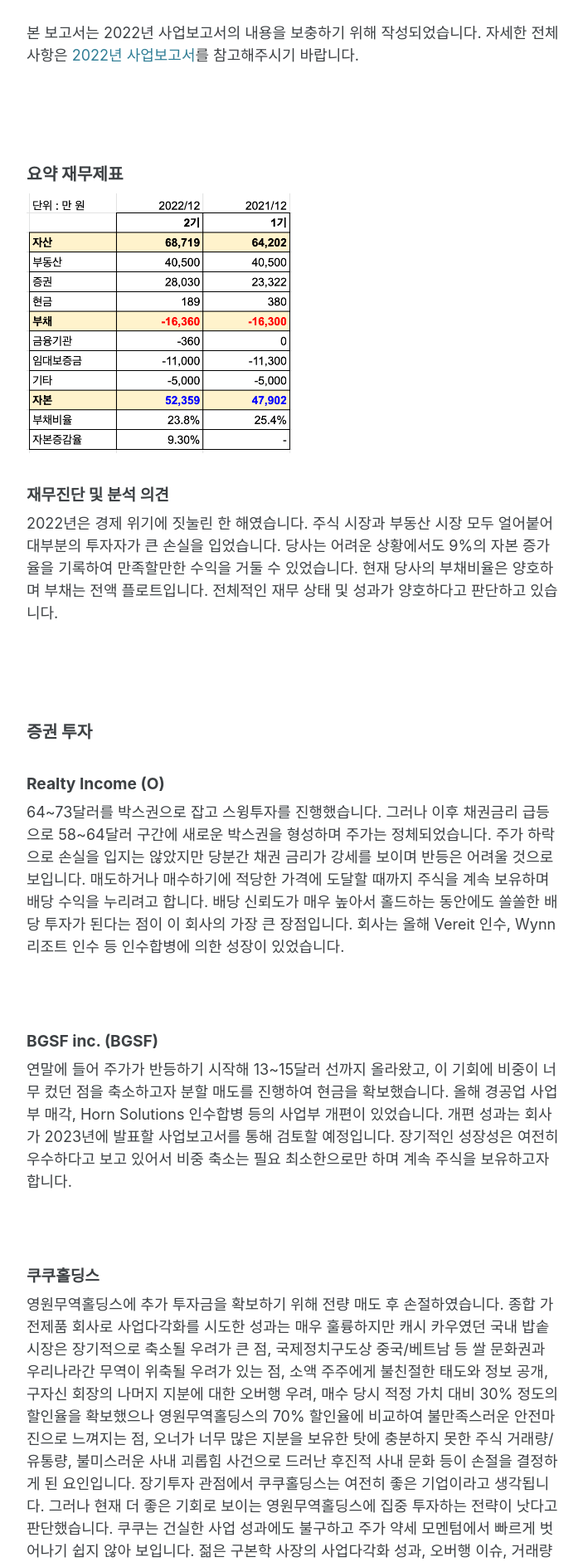
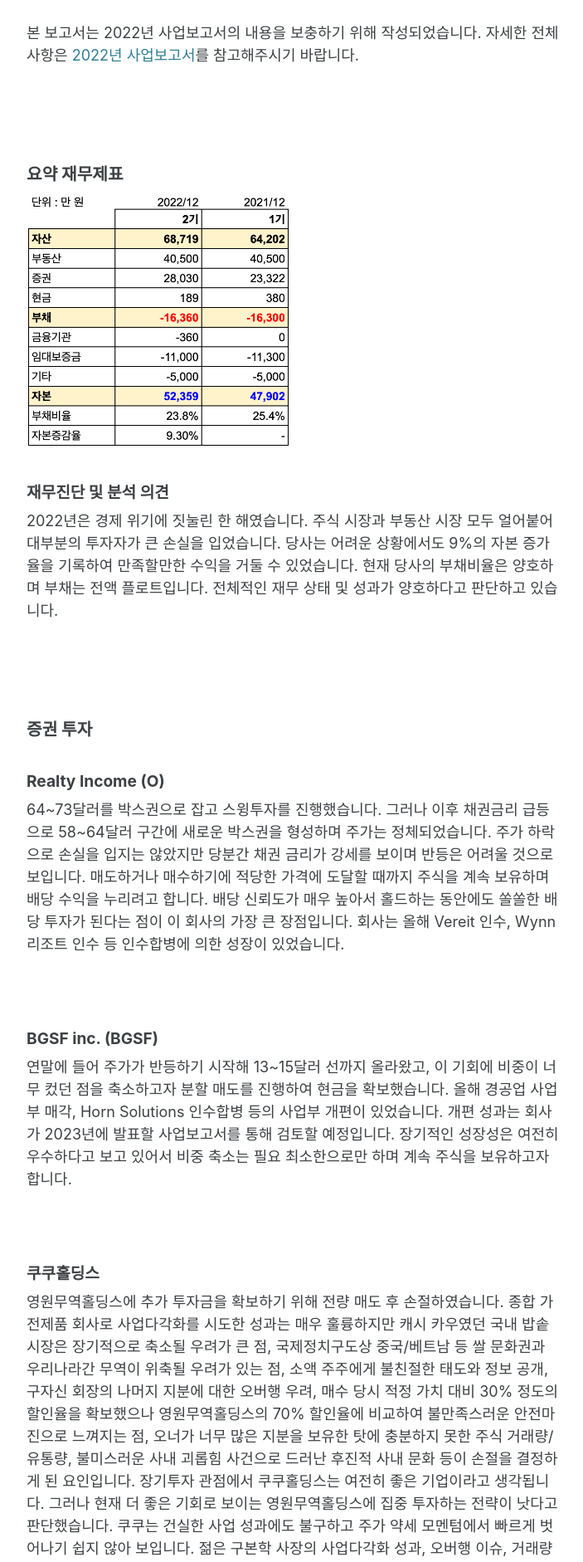
Before and after one commit to thinker89/vnpblog.github.io, a Jekyll site: the page built from _posts/2022-12-30-report.md, in a window 1280 px wide. Shown: the part 657-2539 px from the top of the page at 83% size, without its empty margins (286-989 px from the left). Built offline with Jekyll 4.4.1, drawn with Linux system fonts in a browser that asks for light colours; cached includes are drawn as plain includes.

Commit message:
재무제표 격자선 수정

```diff
--- a/_posts/2022-12-30-report.md
+++ b/_posts/2022-12-30-report.md
@@ -28,7 +28,7 @@ Value&Price(당사)는 가치에 비해 가격이 현저히 저평가되었으
 
 ### 요약 재무제표
 
-<img src="/assets/images/2022/report_2022_3_1.png" width="320">
+<img src="/assets/images/2022/report_2022_3_2.png" width="320">
 
 #### 재무진단 및 분석 의견
 2022년은 경제 위기에 짓눌린 한 해였습니다. 주식 시장과 부동산 시장 모두 얼어붙어 대부분의 투자자가 큰 손실을 입었습니다. 당사는 어려운 상황에서도 9%의 자본 증가율을 기록하여 만족할만한 수익을 거둘 수 있었습니다. 현재 당사의 부채비율은 양호하며 부채는 전액 플로트입니다. 전체적인 재무 상태 및 성과가 양호하다고 판단하고 있습니다.
```
Also changed, not shown: assets/images/2022/report_2022_3_1.png (deleted), assets/images/2022/report_2022_3_2.png (added).
